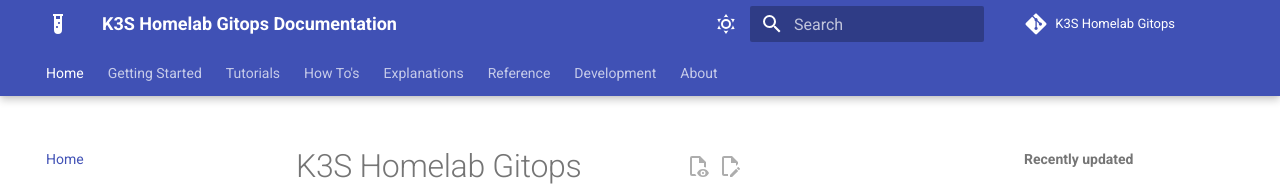
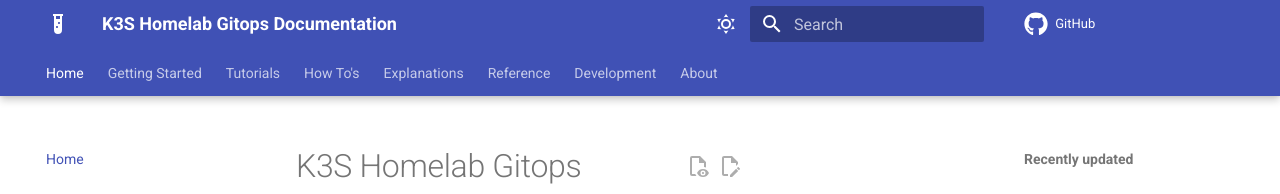
Before and after one commit to smp4/k3s-homelab-gitops, an MkDocs documentation site: the page built from docs/index.md, in a window 1280 px wide. Shown: the top 194 px of the page. Built offline with MkDocs 1.6.1 and Material for MkDocs 9.7.7, drawn with Linux system fonts in a browser that asks for light colours; emoji names are drawn with the system emoji font; comment, search, counter and statistics services are not loaded.

Commit message:
fix: Fix broken URIs in doc edit and view in github pages.

```diff
--- a/mkdocs.yml
+++ b/mkdocs.yml
@@ -1,6 +1,6 @@
 site_name: K3S Homelab Gitops Documentation
 repo_url: https://github.com/smp4/k3s-homelab-gitops
-repo_name: K3S Homelab Gitops
+edit_uri: edit/main/docs/
 site_description: A basic, unavoidably opinionated, non-professional template for bootstrapping a K3S cluster at home.
 site_author: smp4
 
@@ -10,6 +10,7 @@
   locale: en
   icon:
     logo: material/test-tube
+    repo: fontawesome/brands/github
   favicon: assets/images/icons/favicon-32x32.png
   features:
     - navigation.instant
```
Also changed, not shown: 2 other files.
